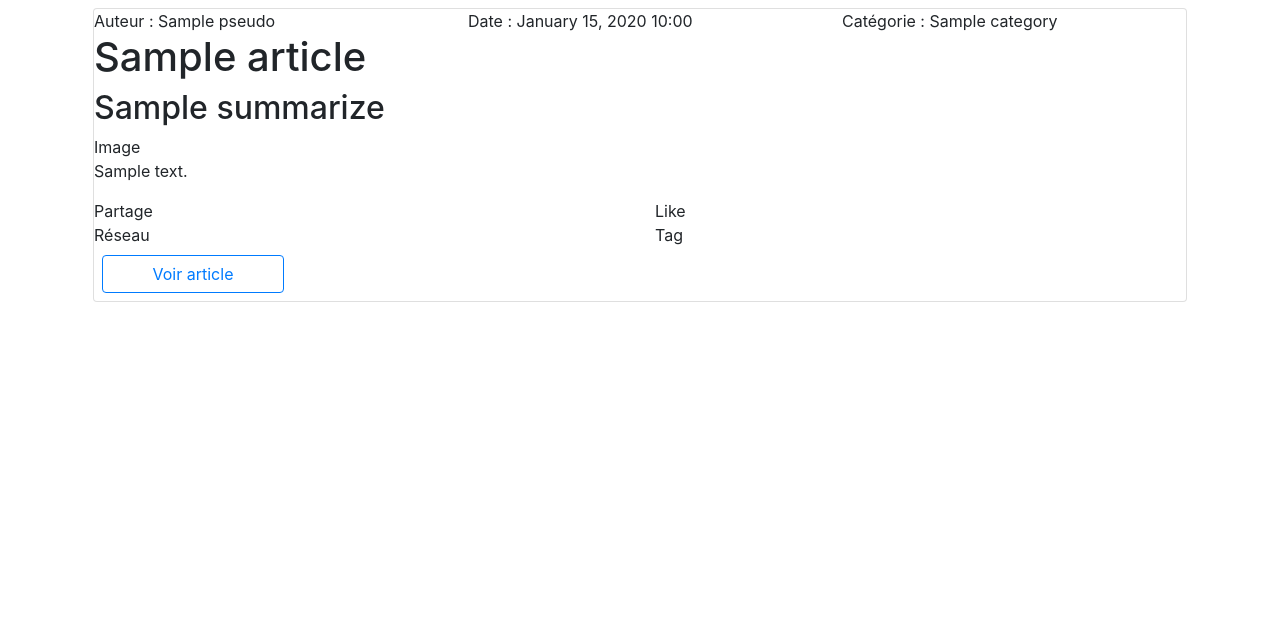
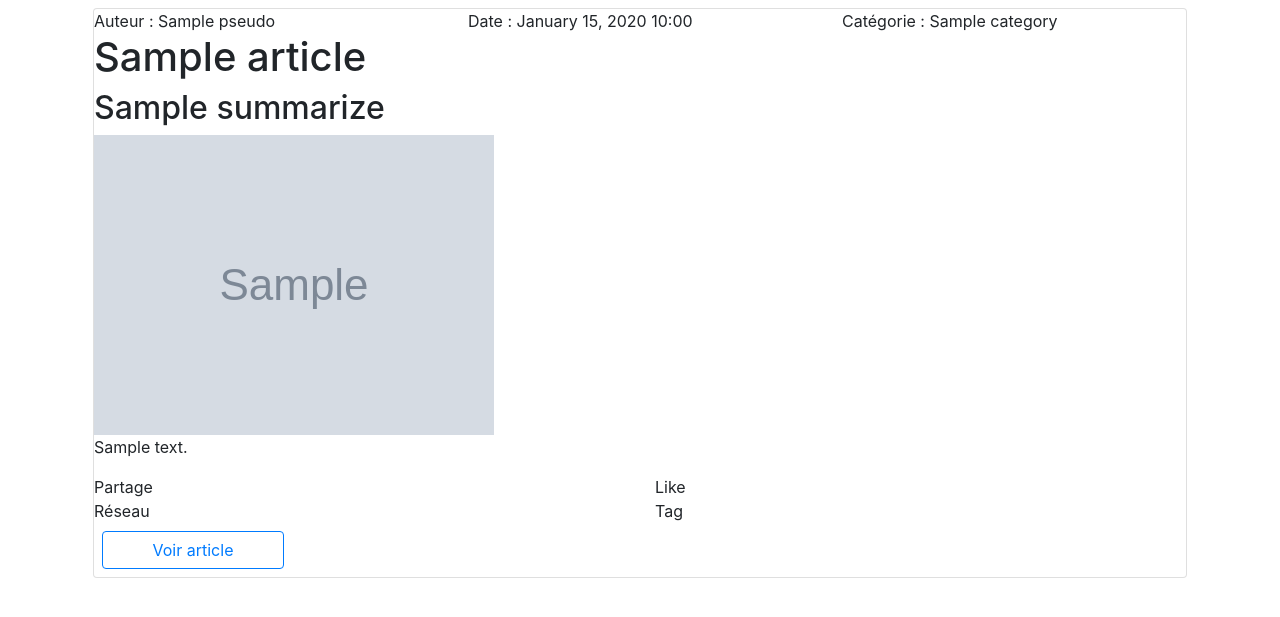
Before and after one commit to aoma95/blog-symfony, a Symfony app: template templates/article/home.html.twig in a window 1280 px wide. Shown: the part 64-681 px from the top of the page. Run offline with Twig, Linux system fonts and the light colour scheme; the template is opened without the code that fills it: most values are stand-ins (such as "Sample title", 1, 10 or a date in 2020); grey boxes marked "Sample" are stand-in pictures; some libraries are stand-ins or nearby versions.

Commit message:
show image in article and homepage

```diff
--- a/src/DataFixtures/AppFixtures.php
+++ b/src/DataFixtures/AppFixtures.php
@@ -78,7 +78,7 @@ class AppFixtures extends Fixture
                 ->setContent($faker->text)
                 ->setTitle($faker->title)
                 ->setCreatedAt($faker->dateTime)
-                ->setPicture($faker->url)
+                ->setPicture(random_int(1,3).".jpg")
                 ->setUpdatedAt($faker->dateTime)
                 ->setSummarize($faker->text(50))
                 ->setAuthor($arrayEntityUser[random_int(0,sizeof($arrayEntityUser)-1)])
--- a/templates/article/article.html.twig
+++ b/templates/article/article.html.twig
@@ -29,7 +29,7 @@
                                 </div>
                                 <div class="row">
                                         <div class="col-sm">
-                                                Image
+                                                <img src="{{ asset('upload/'~article.picture) }}" alt="image article">
                                         </div>
                                 </div>
                                 <div class="row">
--- a/templates/article/home.html.twig
+++ b/templates/article/home.html.twig
@@ -30,7 +30,7 @@
             </div>
             <div class="row">
                 <div class="col-sm">
-                    Image
+                    <img src="{{ asset('upload/'~article.picture) }}" alt="image article">
                 </div>
             </div>
             <div class="row">
```
Also changed, not shown: public/upload/1.jpg (added), public/upload/2.jpg (added), public/upload/3.jpg (added).
